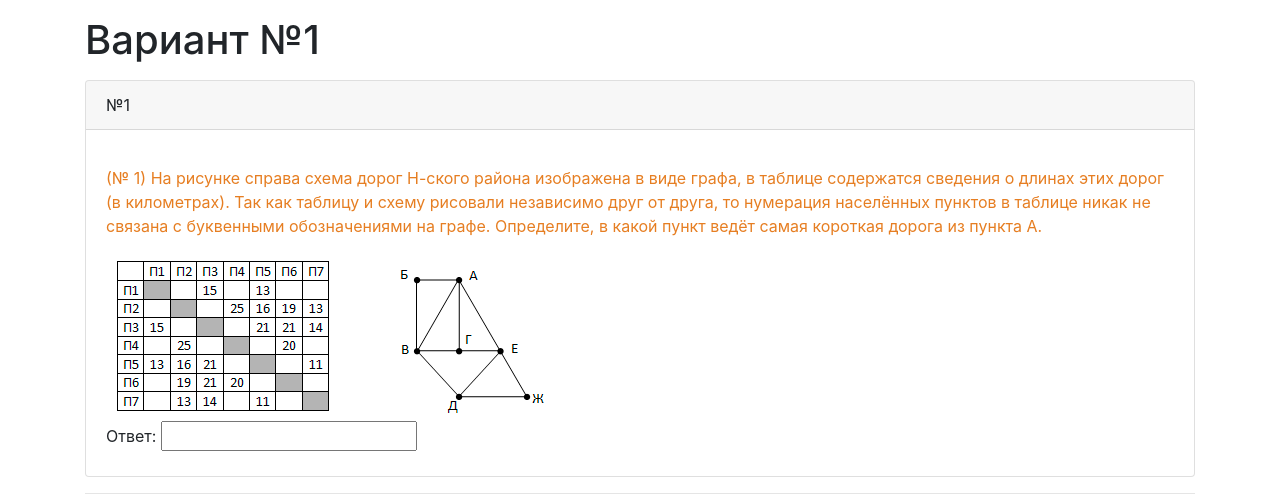
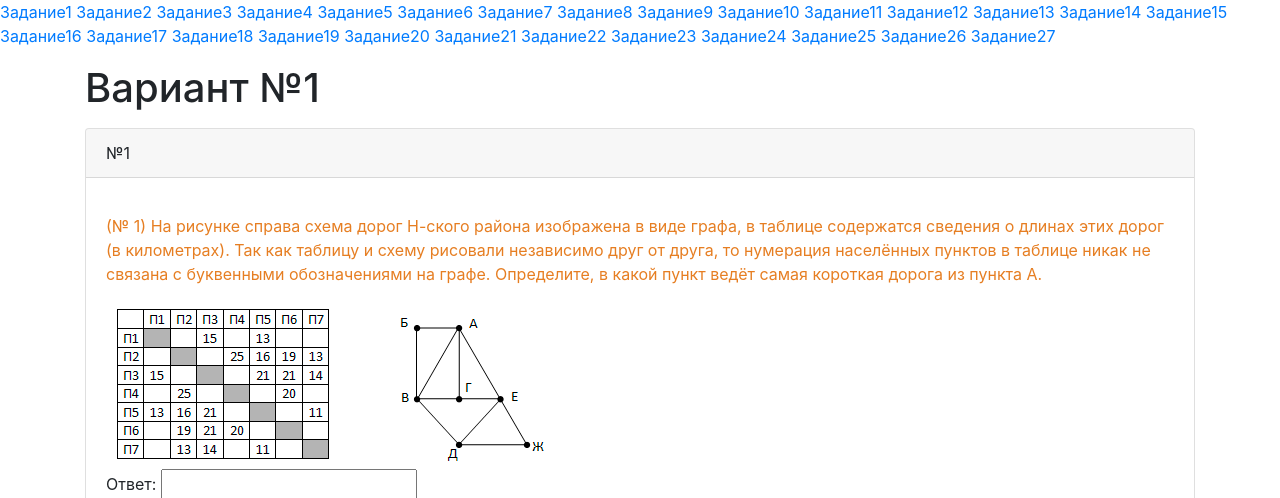
Before and after one commit to XataBq/llproject, a Django app: page /gen/1/ in a window 1280 px wide. Shown: the part 56-554 px from the top of the page. Run offline with Django 4.2, Linux system fonts and the light colour scheme; data comes from the database, SQL or seed files in the repository; both versions use the stored data as it was after the commit; some libraries are stand-ins or nearby versions.

Commit message:
Второй рабочий коммит для загрузки

```diff
--- a/polyakov/generator/forms.py
+++ b/polyakov/generator/forms.py
@@ -7,7 +7,7 @@ class VarForm(forms.Form):
 
 
 class TaskForm(forms.Form):
-    tasks = [forms.BooleanField(required=False) for i in range(1, 27)]
+    task1 = forms.BooleanField(widget=forms.CheckboxInput(), required=False)
 
 
 class AnswerForm(forms.Form):
--- a/polyakov/generator/models.py
+++ b/polyakov/generator/models.py
@@ -443,3 +443,7 @@ class Variant(models.Model):
     class Meta:
         verbose_name = 'Вариант'
         verbose_name_plural = 'Варианты'
+
+
+all_models = ['', Task1, Task2, Task3, Task4, Task5, Task6, Task7, Task8, Task9, Task10, Task11, Task12, Task13, Task14,
+              Task15, Task16, Task17, Task18, Task19, Task20, Task21, Task22, Task23, Task24, Task25, Task26, Task27]
--- a/polyakov/generator/urls.py
+++ b/polyakov/generator/urls.py
@@ -4,5 +4,6 @@ from .views import *
 urlpatterns = [
     path('', index, name='home'),
     path('gen/', gen, name='gen'),
-    path('gen/<int:pk>/', ready_var, name='ready_var')
+    path('gen/<int:pk>/', ready_var, name='ready_var'),
+    path('task<int:num>/', get_task, name='get_task'),
 ]
--- a/polyakov/generator/views.py
+++ b/polyakov/generator/views.py
@@ -1,5 +1,5 @@
 from django.shortcuts import render, redirect
-from .models import Variant
+from .models import *
 from .generate_task import new_variant
 from .forms import VarForm, AnswerForm, TaskForm
 
@@ -9,12 +9,13 @@ from .forms import VarForm, AnswerForm, TaskForm
 def index(request):
     if request.method == 'POST':
         form = VarForm(request.POST)
+        form2 = TaskForm(request.POST)
         if form.is_valid():
             if form.cleaned_data['variant']:
                 variant = Variant.objects.get(pk=form.cleaned_data['variant'])
                 return redirect(variant)
             else:
-                return redirect('/gen/')
+                return redirect('gen')
     else:
         form = VarForm()
     return render(request, 'generator/index.html', {'form': form})
@@ -59,3 +60,15 @@ def ready_var(request, pk):
         form = AnswerForm()
     context = {'variant': variant, 'form': form}
     return render(request, 'generator/ready_var.html', context)
+
+
+def get_task(request, num):
+    tasks = all_models[num].objects.all()
+    all_tasks = {}
+    counter = 0
+    for i in tasks:
+        counter += 1
+        all_tasks[f"task{counter}"] = i
+    print(all_tasks)
+    context = {'tasks': all_tasks}
+    return render(request, 'generator/task.html', context)
--- a/polyakov/polyakov/settings.py
+++ b/polyakov/polyakov/settings.py
@@ -24,7 +24,7 @@ SECRET_KEY = 'django-insecure-tfn)rpg)*1--a#4#zdnnxjnvu()km%8_3lhf4#(x9$790@piy!
 # SECURITY WARNING: don't run with debug turned on in production!
 DEBUG = True
 
-ALLOWED_HOSTS = []
+ALLOWED_HOSTS = ['127.0.0.1']
 
 # Application definition
 
--- a/polyakov/templates/inc/_nav.html
+++ b/polyakov/templates/inc/_nav.html
@@ -3,3 +3,63 @@
     Главная
   </a>
 </nav>
+{% for i in x %}
+{{ i }}
+{% endfor %}
+
+<a class="sidebar-brand" href="{% url 'get_task' num=1 %}">
+  Задание1
+</a>
+<a class="sidebar-brand" href="{% url 'get_task' num=2 %}">
+  Задание2
+</a><a class="sidebar-brand" href="{% url 'get_task' num=3 %}">
+  Задание3
+</a><a class="sidebar-brand" href="{% url 'get_task' num=4 %}">
+  Задание4
+</a><a class="sidebar-brand" href="{% url 'get_task' num=5 %}">
+  Задание5
+</a><a class="sidebar-brand" href="{% url 'get_task' num=6 %}">
+  Задание6
+</a><a class="sidebar-brand" href="{% url 'get_task' num=7 %}">
+  Задание7
+</a><a class="sidebar-brand" href="{% url 'get_task' num=8 %}">
+  Задание8
+</a><a class="sidebar-brand" href="{% url 'get_task' num=9 %}">
+  Задание9
+</a><a class="sidebar-brand" href="{% url 'get_task' num=10 %}">
+  Задание10
+</a><a class="sidebar-brand" href="{% url 'get_task' num=11 %}">
+  Задание11
+</a><a class="sidebar-brand" href="{% url 'get_task' num=12 %}">
+  Задание12
+</a><a class="sidebar-brand" href="{% url 'get_task' num=13 %}">
+  Задание13
+</a><a class="sidebar-brand" href="{% url 'get_task' num=14 %}">
+  Задание14
+</a><a class="sidebar-brand" href="{% url 'get_task' num=15 %}">
+  Задание15
+</a><a class="sidebar-brand" href="{% url 'get_task' num=16 %}">
+  Задание16
+</a><a class="sidebar-brand" href="{% url 'get_task' num=17 %}">
+  Задание17
+</a><a class="sidebar-brand" href="{% url 'get_task' num=18 %}">
+  Задание18
+</a><a class="sidebar-brand" href="{% url 'get_task' num=19 %}">
+  Задание19
+</a><a class="sidebar-brand" href="{% url 'get_task' num=20 %}">
+  Задание20
+</a><a class="sidebar-brand" href="{% url 'get_task' num=21 %}">
+  Задание21
+</a><a class="sidebar-brand" href="{% url 'get_task' num=22 %}">
+  Задание22
+</a><a class="sidebar-brand" href="{% url 'get_task' num=23 %}">
+  Задание23
+</a><a class="sidebar-brand" href="{% url 'get_task' num=24 %}">
+  Задание24
+</a><a class="sidebar-brand" href="{% url 'get_task' num=25 %}">
+  Задание25
+</a><a class="sidebar-brand" href="{% url 'get_task' num=26 %}">
+  Задание26
+</a><a class="sidebar-brand" href="{% url 'get_task' num=27 %}">
+  Задание27
+</a>
```
Also changed, not shown: polyakov/generator/templates/generator/task.html (added, +21 -0 lines), polyakov/db.sqlite3, 2 other files.
